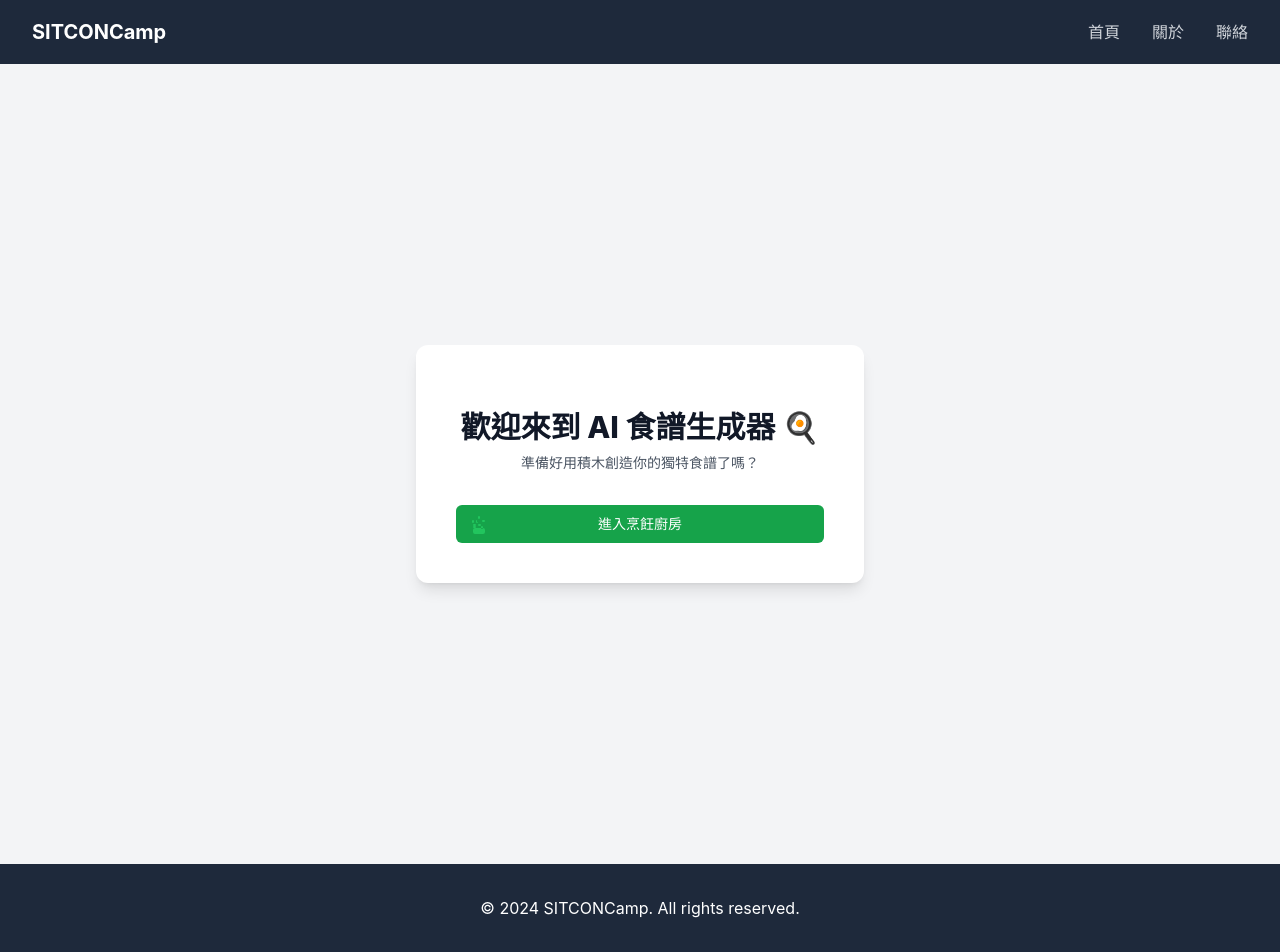
After one commit to Dong-Chen-1031/SITCONCamp, a Flask app: template templates/open.html in a window 1280 px wide. The commit adds this page. Run offline with Flask 3, Linux system fonts and the light colour scheme; the template is opened without the code that fills it, so the values that code supplies are empty; some libraries are stand-ins or nearby versions.

Commit message:
Co-authored-by: Dong-Chen-1031 <dcdcdc1031@gmail.com> Co-authored-by: Andrew Lin <Whiteteeth917@users.noreply.github.com>

```diff
--- a/main.py
+++ b/main.py
@@ -23,6 +23,11 @@ def index():
 def about():
     """關於頁面"""
     return render_template('about.html')
+
+@app.route('/open')
+def about():
+    """關於頁面"""
+    return render_template('open.html')
 
 
 @app.route('/contact', methods=['GET', 'POST'])
--- a/static/css/style.css
+++ b/static/css/style.css
@@ -13,11 +13,83 @@
 /* 基本樣式 */
 * {
     transition: color 0.2s ease, background-color 0.2s ease, border-color 0.2s ease;
+    box-sizing: border-box; /* Ensure padding and border are included in element's total width and height */
 }
 
 body {
-    font-family: 'Inter', 'Segoe UI', Tahoma, Geneva, Verdana, sans-serif;
-    line-height: 1.6;
+    font-family: 'Noto Sans TC', "Inter", 'Segoe UI', Tahoma, Geneva, Verdana, sans-serif; /* Use Noto Sans TC as primary font */
+    line-height: 1.7; /* Increased line height for better readability */
+    margin: 0;
+    padding: 0;
+    background-color: var(--light-bg); /* Use CSS variable for background */
+    color: var(--secondary-color); /* Use CSS variable for text color */
+}
+
+/* Improve heading styles for better hierarchy */
+h1, h2, h3, h4, h5, h6 {
+    font-family: 'Noto Sans TC', "Inter", 'Segoe UI', Tahoma, Geneva, Verdana, sans-serif;
+    font-weight: 700; /* Bold headings */
+    margin-top: 1.5em; /* Add space above headings */
+    margin-bottom: 0.5em; /* Add space below headings */
+    color: var(--dark-color); /* Use CSS variable for heading color */
+}
+
+h1 {
+    font-size: 2.5rem; /* Larger size for main title */
+}
+
+h2 {
+    font-size: 2rem;
+}
+
+h3 {
+    font-size: 1.5rem;
+}
+
+/* Adjust spacing for paragraphs and text elements */
+p {
+    margin-bottom: 1em;
+}
+
+/* Improve container padding */
+.container {
+    max-width: 1200px;
+    margin: auto;
+    padding: 1.5rem; /* Increased padding */
+}
+
+@media (min-width: 640px) {
+    .container {
+        padding: 2rem; /* Further increased padding on larger screens */
+    }
+}
+
+/* Adjust spacing for specific sections if needed, based on HTML structure */
+/* Example: Add more space below header */
+.shadow-sm.border-b {
+    margin-bottom: 2rem; /* Add space below the header */
+}
+
+/* Adjust spacing within the main grid layout */
+.grid.gap-8 > div {
+    padding: 1.5rem; /* Add padding to grid items */
+    margin-bottom: 1.5rem; /* Add space between grid items */
+}
+
+/* Adjust spacing within block toolbox and workspace */
+.bg-white.dark\:bg-gray-800.rounded-lg.shadow-sm.border.p-6 {
+    padding: 1.5rem; /* Ensure consistent padding */
+}
+
+/* Adjust spacing for quick actions section */
+.mt-6.pt-4.border-t {
+    margin-top: 1.5rem; /* Adjust top margin */
+    padding-top: 1.5rem; /* Adjust top padding */
+}
+
+/* Adjust spacing for recipe result section */
+.mt-8 {
+    margin-top: 2rem; /* Adjust top margin */
 }
 
 /* 深色模式 */
--- a/templates/base.html
+++ b/templates/base.html
@@ -3,25 +3,12 @@
 <head>
     <meta charset="UTF-8">
     <meta name="viewport" content="width=device-width, initial-scale=1.0">
-    <title>{% block title %}SITCONCamp{% endblock %}</title>
-    <script>
-        // 在頁面載入前設置主題，避免閃爍
-        (function() {
-            const savedTheme = localStorage.getItem('theme');
-            const prefersDark = window.matchMedia('(prefers-color-scheme: dark)').matches;
-            const shouldUseDark = savedTheme === 'dark' || (!savedTheme && prefersDark);
-
-            if (shouldUseDark) {
-                document.documentElement.classList.add('dark');
-            } else {
-                document.documentElement.classList.remove('dark');
-            }
-        })();
-    </script>
+    <meta name="description" content="AI 食譜生成器 - 用積木創造你的夢想料理">
+    <link rel="icon" href="{{ url_for('static', filename='favicon.ico') }}" type="image/x-icon">
+    <title>{% block title %}SITCONCamp{% endblock %} - AI 食譜生成器</title>
     <script src="https://cdn.tailwindcss.com"></script>
     <script>
         tailwind.config = {
-            darkMode: 'class',
             theme: {
                 extend: {
                     colors: {
--- /dev/null
+++ b/templates/open.html
@@ -0,0 +1,30 @@
+{% extends "base.html" %}
+
+{% block title %}歡迎來到 AI 食譜生成器{% endblock %}
+
+{% block content %}
+<div class="min-h-screen bg-gray-100 dark:bg-gray-900 flex items-center justify-center py-12 px-4 sm:px-6 lg:px-8">
+    <div class="max-w-md w-full space-y-8 text-center bg-white dark:bg-gray-800 p-10 rounded-xl shadow-lg">
+        <div>
+            <h2 class="mt-6 text-center text-3xl font-extrabold text-gray-900 dark:text-white">
+                歡迎來到 AI 食譜生成器 🍳
+            </h2>
+            <p class="mt-2 text-center text-sm text-gray-600 dark:text-gray-400">
+                準備好用積木創造你的獨特食譜了嗎？
+            </p>
+        </div>
+        <div>
+            <a href="{{ url_for('index') }}"
+               class="group relative w-full flex justify-center py-2 px-4 border border-transparent text-sm font-medium rounded-md text-white bg-green-600 hover:bg-green-700 focus:outline-none focus:ring-2 focus:ring-offset-2 focus:ring-green-500 transition-colors duration-200">
+                <span class="absolute left-0 inset-y-0 flex items-center pl-3">
+                    <!-- Cooking icon -->
+                    <svg class="h-5 w-5 text-green-500 group-hover:text-green-400" xmlns="http://www.w3.org/2000/svg" viewBox="0 0 20 20" fill="currentColor" aria-hidden="true">
+                        <path fill-rule="evenodd" d="M10 2a1 1 0 00-1 1v1a1 1 0 002 0V3a1 1 0 00-1-1zm4 4a1 1 0 100 2h1a1 1 0 100-2h-1zm-9 2a1 1 0 11-2 0V7a1 1 0 012 0v1zm0 4a1 1 0 100 2h1a1 1 0 100-2h-1zm9 2a1 1 0 11-2 0v-1a1 1 0 012 0v1zm-4-4a1 1 0 100 2h1a1 1 0 100-2h-1zm-2-4a1 1 0 00-1 1v1a1 1 0 002 0V9a1 1 0 00-1-1zm-3 4a1 1 0 100 2h1a1 1 0 100-2h-1zM4 16a2 2 0 012-2h8a2 2 0 012 2v2a2 2 0 01-2 2H6a2 2 0 01-2-2v-2z" clip-rule="evenodd" />
+                    </svg>
+                </span>
+                進入烹飪廚房
+            </a>
+        </div>
+    </div>
+</div>
+{% endblock %}
```
